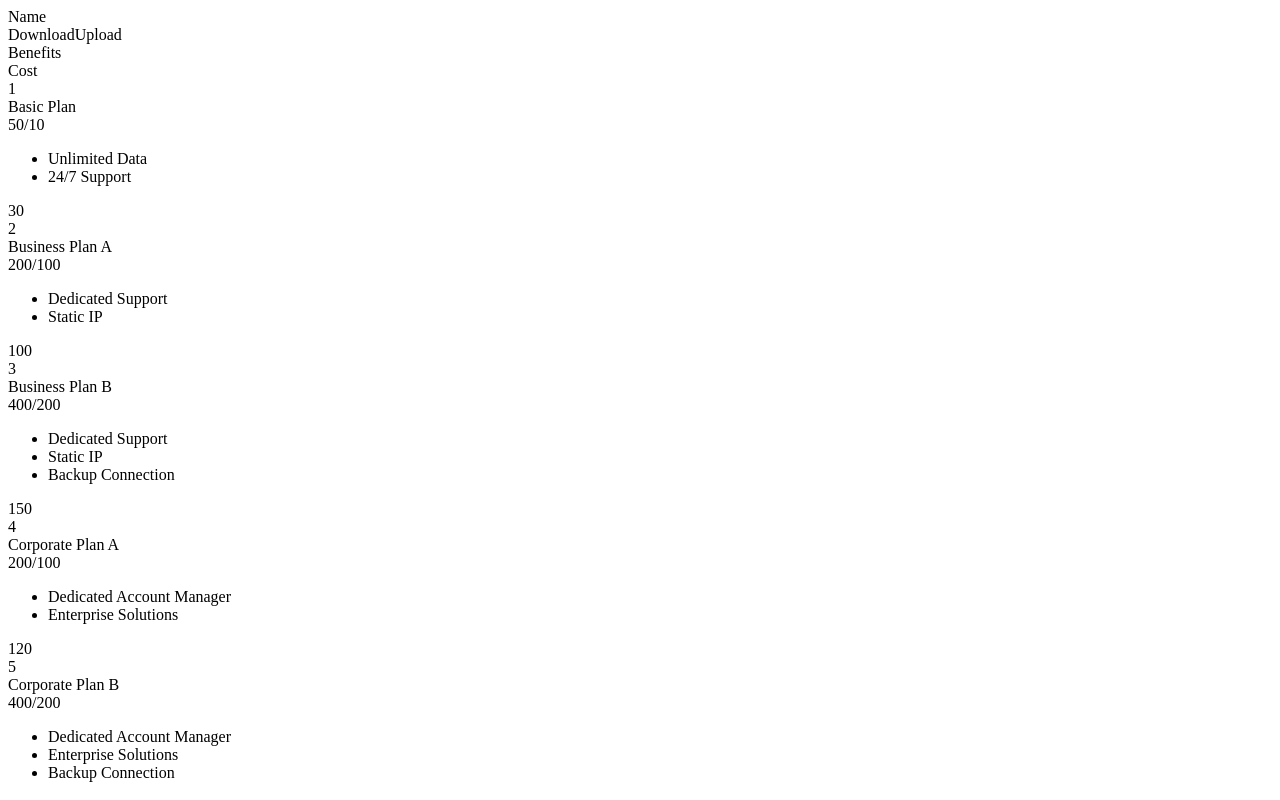
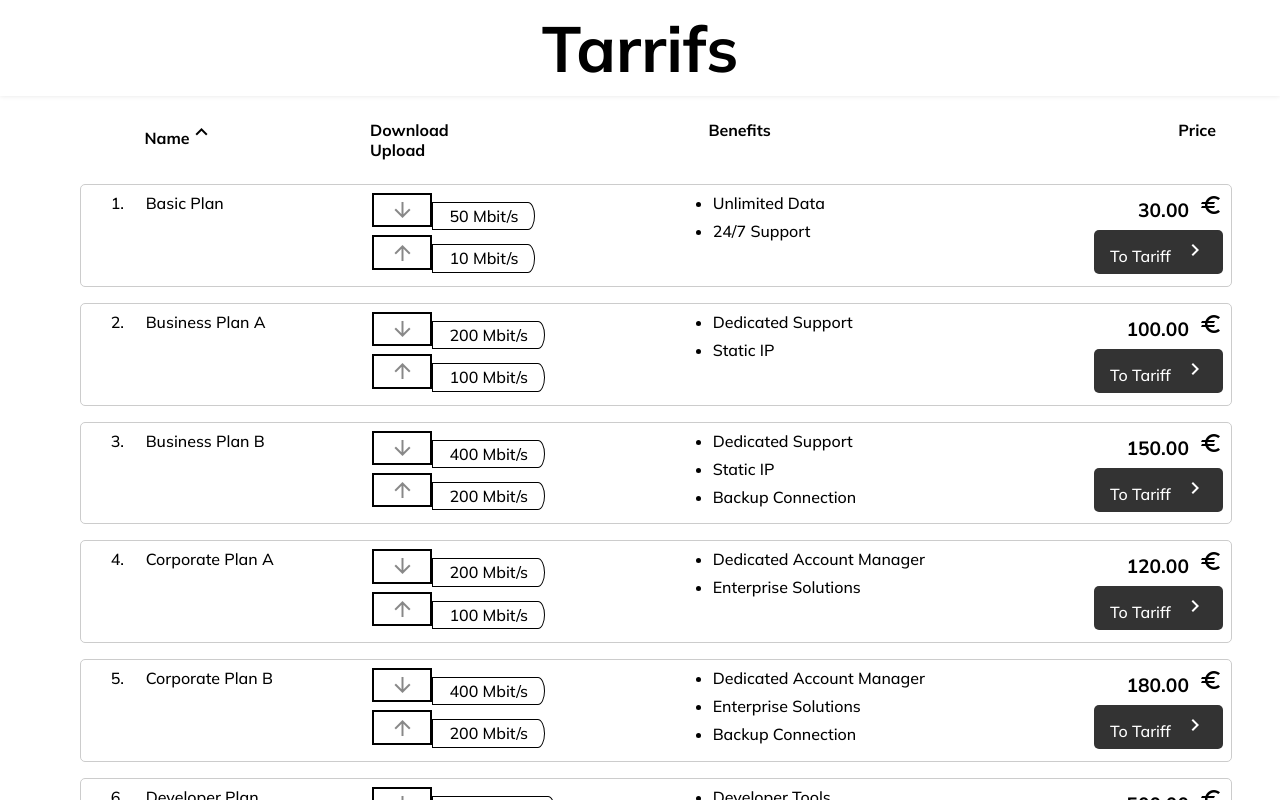
Before and after one commit to AbhilashGayen/tariff-list, an Angular app: page / in a window 1280 px wide. Shown: the top 800 px of the page. Built offline with nearby package versions, Linux system fonts and the light colour scheme.

Commit message:
WIP - Plan list UI

```diff
--- a/src/app/app.component.html
+++ b/src/app/app.component.html
@@ -1 +1,7 @@
-<app-tariff-list></app-tariff-list>
+<header>
+  <h1>Tarrifs</h1>
+</header>
+
+<main>
+  <app-tariff-list></app-tariff-list>
+</main>
--- a/src/app/app.component.scss
+++ b/src/app/app.component.scss
@@ -0,0 +1,16 @@
+header {
+    background: white;
+    box-shadow: 0 0 5px rgba(0, 0, 0, 0.1);
+    padding: 0.5rem 0;
+
+    h1 {
+        font-size: 4rem;
+        font-weight: bold;
+        text-align: center;
+    }
+}
+
+main {
+    width: 90%;
+    margin: 0 auto;
+}
--- a/src/app/components/tariff-list/tariff-list.component.html
+++ b/src/app/components/tariff-list/tariff-list.component.html
@@ -1,22 +1,81 @@
+<div class="tariff">
   <div class="tariff-header">
-  <div class="serial-no"></div>
-  <div class="tariff-name" (click)="sortBy('name')">Name</div>
-  <div class="tariff-speeds">
-    <span (click)="sortBy('downloadSpeed')">Download</span>
-    <span (click)="sortBy('uploadSpeed')">Upload</span>
+    <div class="tariff-cell -serial-no"></div>
+    <div class="tariff-cell -name icon-text-container">
+      <label (click)="sortBy('name')">Name</label>
+      <ng-container *ngIf="sortParams.sortField === 'name'">
+        <i class="material-icons">
+          {{sortParams.sortOrder==='asc'? 'expand_less':'expand_more'}}
+        </i>
+      </ng-container>
     </div>
-  <div class="tariff-benefits" (click)="sortBy('benefits')">Benefits</div>
-  <div class="tariff-cost" (click)="sortBy('cost')">Cost</div>
+    <div class="tariff-cell -speeds">
+      <div class="-download icon-text-container">
+        <label (click)="sortBy('downloadSpeed')">Download</label>
+        <ng-container *ngIf="sortParams.sortField === 'downloadSpeed'">
+          <i class="material-icons">
+            {{sortParams.sortOrder==='asc'? 'expand_less':'expand_more'}}
+          </i>
+        </ng-container>
+      </div>
+      <div class="-upload icon-text-container">
+        <label (click)="sortBy('uploadSpeed')">Upload</label>
+        <ng-container *ngIf="sortParams.sortField === 'uploadSpeed'">
+          <i class="material-icons">
+            {{sortParams.sortOrder==='asc'? 'expand_less':'expand_more'}}
+          </i>
+        </ng-container>
+      </div>
+    </div>
+    <div class="tariff-cell -benefits icon-text-container">
+      <label (click)="sortBy('benefits')">Benefits</label>
+      <ng-container *ngIf="sortParams.sortField === 'benefits'">
+        <i class="material-icons">
+          {{sortParams.sortOrder==='asc'? 'expand_less':'expand_more'}}
+        </i>
+      </ng-container>
+    </div>
+    <div class="tariff-cell -cost">
+      <div class="-price icon-text-container">
+        <label (click)="sortBy('cost')">Price</label>
+        <ng-container *ngIf="sortParams.sortField === 'cost'">
+          <i class="material-icons">
+            {{sortParams.sortOrder==='asc'? 'expand_less':'expand_more'}}
+          </i>
+        </ng-container>
+      </div>
+    </div>
   </div>
 
-<div *ngFor="let plan of plans|sortPlans: sortParams; let i = index">
-  <div class="serial-no">{{i+1}}</div>
-  <div class="tariff-name">{{plan.name}}</div>
-  <div class="tariff-speeds">{{plan.speeds.download}}/{{plan.speeds.upload}}</div>
-  <div class="tariff-benefits">
+  <div class="tariff-data" *ngFor="let plan of plans|sortPlans: sortParams; let i = index">
+    <div class="tariff-cell -serial-no">{{i+1}}.</div>
+    <div class="tariff-cell -name">{{plan.name}}</div>
+    <div class="tariff-cell -speeds">
+      <div class="-speed -download icon-text-container">
+        <i class="material-icons">arrow_downward</i>
+        <span>{{plan.speeds.download}} Mbit/s</span>
+      </div>
+      <div class="-speed -upload icon-text-container">
+        <i class="material-icons">arrow_upward</i>
+        <span>{{plan.speeds.upload}} Mbit/s</span>
+      </div>
+    </div>
+    <div class="tariff-cell -benefits">
       <ul>
-      <li *ngFor="let benefit of plan.benefits">{{benefit}}</li>
+        <li *ngFor="let benefit of plan.benefits">
+          {{benefit}}
+        </li>
       </ul>
     </div>
-  <div class="tariff-cost">{{plan.cost}}</div>
+    <div class="tariff-cell -cost">
+      <div class="-price icon-text-container">
+        {{plan.cost|number:'1.2-2'}}
+        <i class="material-icons -currency">euro</i>
       </div>
+      <button class="icon-text-container">
+        To Tariff
+        <i class="material-icons">chevron_right</i>
+      </button>
+    </div>
+  </div>
+</div>
--- a/src/app/components/tariff-list/tariff-list.component.scss
+++ b/src/app/components/tariff-list/tariff-list.component.scss
@@ -0,0 +1,185 @@
+$desktop: 1200px;
+$tablet: 768px;
+$mobile: 600px;
+
+$header-widths: (
+  serial-no: 5%,
+  name: 20%,
+  speeds: 30%,
+  benefits: 20%,
+  cost: 25%
+);
+
+$header-tablet-widths: (
+  serial-no: 5%,
+  name: 30%,
+  speeds: 30%,
+  cost: 35%
+);
+
+$header-mobile-widths: (
+  serial-no: 10%,
+  name: 30%,
+  speeds: 30%,
+  cost: 30%
+);
+
+$cell-padding: 0.5rem;
+
+.tariff {
+
+  &-header,
+  &-data {
+
+    @each $cell, $width in $header-widths {
+      .-#{$cell} {
+        width: $width;
+      }
+    }
+
+    display: flex;
+    width: 100%;
+    margin: 1rem;
+    padding: $cell-padding;
+  }
+
+  &-header {
+    font-weight: bold;
+
+    label {
+      cursor: pointer;
+    }
+
+    .-cost {
+      display: flex;
+      flex-direction: column;
+      align-items: flex-end;
+      margin-right: 0.5rem;
+    }
+  }
+
+  &-data {
+    background: #fff;
+    border: 1px solid #ccc;
+    border-radius: 5px;
+
+    .-serial-no {
+      text-align: center;
+    }
+
+    .-speeds {
+      .-speed {
+
+        &.-download,
+        &.-upload {
+          margin-bottom: 0.5rem;
+
+          i {
+            color: #888;
+            padding: 0.2rem 1rem;
+            border: 2px solid black;
+          }
+
+          span {
+            padding: 0.2rem 1rem;
+            border: 1px solid black;
+            border-top-right-radius: 1rem 2rem;
+            border-bottom-right-radius: 1rem 2rem;
+          }
+        }
+      }
+    }
+
+    .-benefits {
+
+      li {
+        margin-bottom: 0.5rem;
+      }
+    }
+
+    .-cost {
+      display: flex;
+      flex-direction: column;
+      align-items: flex-end;
+
+      .-price {
+        font-size: 1.2rem;
+        font-weight: bold;
+        margin-bottom: $cell-padding;
+      }
+
+      button {
+        margin-left: auto;
+        padding: 0.5rem 1rem;
+        border: none;
+        border-radius: 5px;
+        background: #333;
+        color: #fff;
+
+        i {
+          margin-left: 0.5rem;
+        }
+      }
+    }
+  }
+
+  @media (max-width: $tablet) {
+
+    &-header,
+    &-data {
+      @each $cell, $width in $header-tablet-widths {
+        .-#{$cell} {
+          width: $width;
+        }
+      }
+
+      .-benefits {
+        display: none;
+      }
+
+    }
+
+    @media (max-width: $mobile) {
+
+      &-header,
+      &-data {
+
+        @each $cell, $width in $header-mobile-widths {
+          .-#{$cell} {
+            width: $width;
+          }
+        }
+
+        .-benefits,
+        .-speeds .-upload {
+          display: none;
+        }
+
+        .-speeds .-download {
+
+          i,
+          span {
+            border: none !important;
+            padding: 0 !important;
+          }
+        }
+
+        .-cost {
+          display: flex;
+          flex-direction: row;
+
+          button {
+            height: 100%;
+            font-size: 0;
+            padding: 0;
+          }
+
+        }
+      }
+    }
+  }
+}
+
+.-currency {
+  padding-left: 0.3rem;
+}
--- a/src/index.html
+++ b/src/index.html
@@ -1,13 +1,20 @@
 <!doctype html>
 <html lang="en">
+
 <head>
   <meta charset="utf-8">
-  <title>TariffList</title>
+  <title>Tariff List</title>
   <base href="/">
   <meta name="viewport" content="width=device-width, initial-scale=1">
   <link rel="icon" type="image/x-icon" href="favicon.ico">
+  <link
+    href="https://fonts.googleapis.com/css2?family=Mulish:ital,wght@0,200;0,500;0,600;0,700;0,800;1,900&display=swap"
+    rel="stylesheet">
+  <link href="https://fonts.googleapis.com/icon?family=Material+Icons" rel="stylesheet">
 </head>
+
 <body>
   <app-root></app-root>
 </body>
+
 </html>
--- a/src/styles.scss
+++ b/src/styles.scss
@@ -1 +1,29 @@
 /* You can add global styles to this file, and also import other style files */
+$desktop: 1200px;
+$tablet: 768px;
+$mobile: 600px;
+
+* {
+    margin: 0;
+    padding: 0;
+    box-sizing: border-box;
+    text-decoration: none;
+    font-size: 16px;
+    font-family: 'Mulish', sans-serif;
+
+    @media (max-width: $tablet) {
+        font-size: 12px;
+
+        .material-icons {
+            font-size: 14px;
+        }
+    }
+
+    @media (max-width: $mobile) {
+        font-size: 10px;
+
+        .material-icons {
+            font-size: 12px;
+        }
+    }
+}
```
Lines whose indentation alone changed are shown as unchanged.
